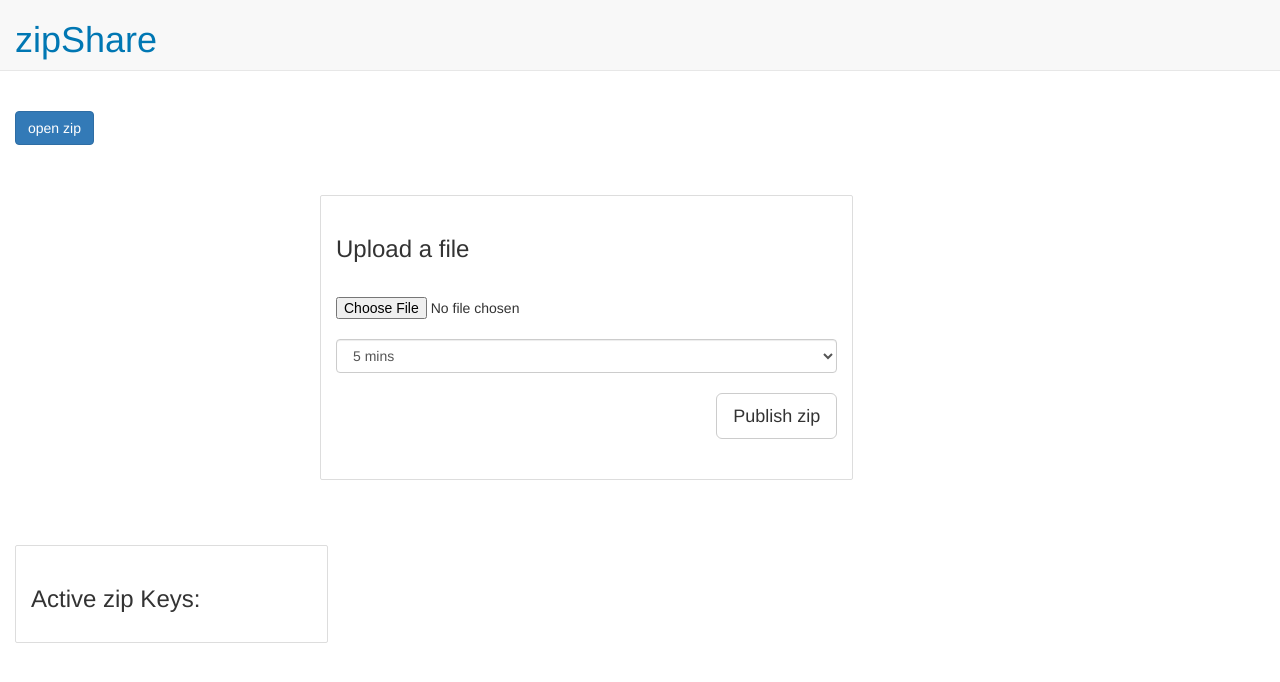
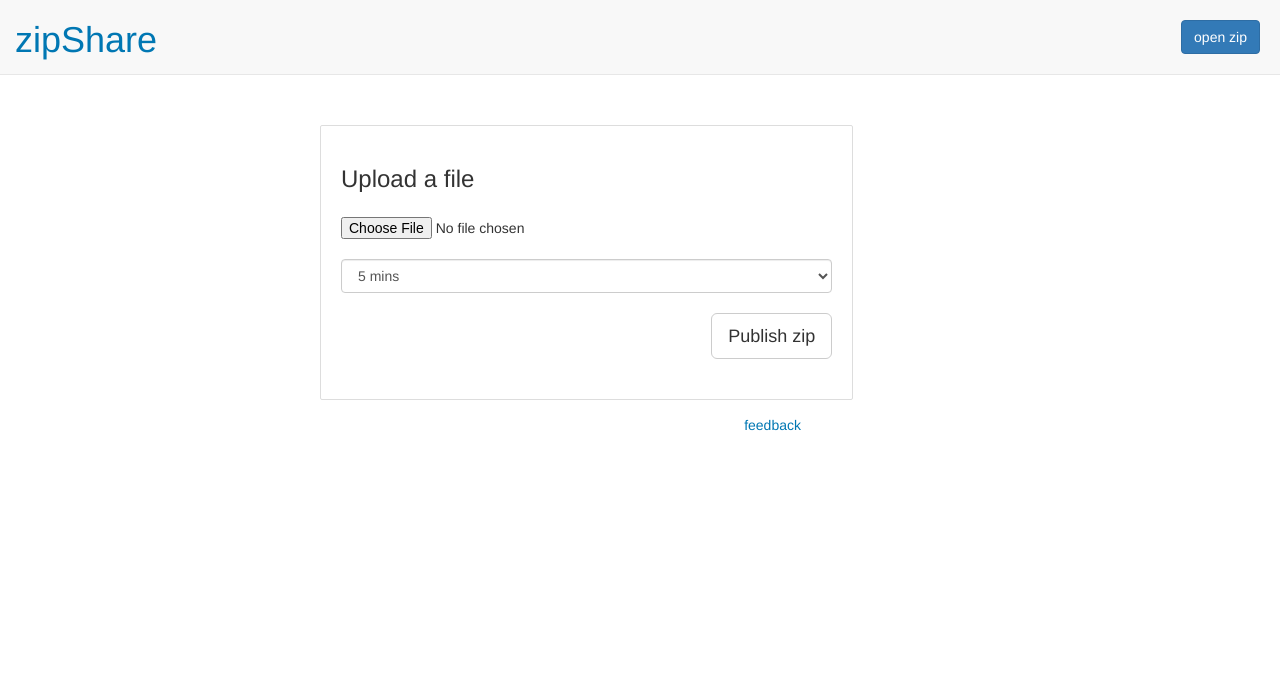
Before and after one commit to andreGarvin/zipShare, a Flask app: template templates/index.html in a window 1280 px wide. Shown: the top 682 px of the page. Run offline with Flask 2, Linux system fonts and the light colour scheme; the template is opened without the code that fills it, so the values that code supplies are empty; some libraries are stand-ins or nearby versions.

Commit message:
made some minor changes to the css file, html file, and unfixed the bug I thought I fixed in the pyhton webserver.py file

```diff
--- a/static/main.css
+++ b/static/main.css
@@ -4,6 +4,10 @@
 
 .navbar h1 {
     color: #0077b3;
+}
+
+.navbar .btn {
+    margin: 20px;
 }
 
 .group {
@@ -18,16 +22,22 @@
     padding: 20px;
 }
 
+.bin input {
+    margin-bottom: 20px;
+    margin-top: 10px
+}
+
+
 .bin .btn {
     margin-top: 20px;
 }
 
-.bin input {
-    margin-bottom: 20px;
-    margin-top: 20px
+div p {
+    color: #0077b3;4
+    cursor: pointer;
 }
 
-
-#app .btn {
+#feedback {
     margin-top: 20px;
+    padding: 12px;
 }
--- a/static/script.js
+++ b/static/script.js
@@ -20,7 +20,10 @@ var app = new Vue({
                 // Send a POST request
                 axios.post('/'+ key)
                     .then(function( resp ) {
-                        console.log( resp );
+                        if ( resp.data.status !== null )
+                            alert( resp.data.msg );
+                        else
+                            window.open( resp.data.msg , '_blank' );
                     });
 
             }
@@ -31,12 +34,8 @@ var app = new Vue({
             // Send a POST request
             axios.post({
                 method: 'post',
-                url: '/feedback?key=' + app.feedback.key + '&msg=' + app.feedback.msg,
+                url: '/feedback?msg=' + app.feedback.msg,
             });
-        },
-
-        show_feedbox: function() {
-            return this.seen = !( this.seen );
         }
     }
 });
--- a/templates/index.html
+++ b/templates/index.html
@@ -2,8 +2,54 @@
 <html>
     <head>
         <title>zipShare</title>
-        <link rel= "stylesheet" type="text/css" href="{{ url_for('static', filename='main.css') }}" />
         <link rel="stylesheet" href="https://maxcdn.bootstrapcdn.com/bootstrap/3.3.7/css/bootstrap.min.css" integrity="sha384-BVYiiSIFeK1dGmJRAkycuHAHRg32OmUcww7on3RYdg4Va+PmSTsz/K68vbdEjh4u" crossorigin="anonymous" />
+        <!--<link rel= "stylesheet" type="text/css" href="{{ url_for('static', filename='main.css') }}" />-->
+        <style type="text/css">
+            .navbar {
+                margin-bottom: 0px;
+            }
+
+            .navbar h1 {
+                color: #0077b3;
+            }
+
+            .navbar .btn {
+                margin: 20px;
+            }
+
+            .group {
+              margin: 17px;
+            }
+
+            .bin {
+                background-color: #fff;
+                border: 1px solid #ddd;
+                border-radius: 2px;
+                margin-top: 50px;
+                padding: 20px;
+            }
+
+            .bin input {
+                margin-bottom: 20px;
+                margin-top: 10px
+            }
+
+
+            .bin .btn {
+                margin-top: 20px;
+            }
+
+            div p {
+                cursor: pointer;
+                color: #0077b3;
+            }
+
+            #feedback {
+                margin-bottom: 20px;
+                margin-top: 20px;
+                padding: 12px;
+            }
+        </style>
     </head>
     <body>
 
@@ -12,24 +58,18 @@
 
             <!-- navbar -->
             <div class="navbar navbar-default navbar-static-top">
-
-                <!--<div class="col-md-3 col-xs-5 pull-right">
-                    <div class="row group">
-                        <a class='btn btn-default' href="https://www.google.com"> sign up </a>
-                        <a class='lead' href="https://www.google.com">login</a>
-                    </div>
-                </div>-->
-
                 <!-- brand -->
-                <h1 class="col-md-2">zipShare</h1>
+                <h1 class='col-md-3 col-xs-3'>zipShare</h1>
+                <!-- open key button -->
+                <button @click='open_zip' class="btn btn-primary pull-right">open zip</button>
             </div>
 
 
             <div class="container-fluid">
-                <button @click='open_zip' class="btn btn-primary">open zip</button>
 
                 <div class="row">
-                        <form action='/' class="bin col-md-5 col-xs-9 form-group col-md-offset-3 col-xs-offset-2" method='post'>
+
+                    <form action='/' enctype="multipart/form-data" class="bin col-md-5 col-xs-9 form-group col-md-offset-3 col-xs-offset-2" method='POST'>
                         <label for="inputFile">
                             <h3>Upload a file</h3>
                         </label>
@@ -45,23 +85,15 @@
                         </select>
 
                         <input type="submit" class='btn btn-default pull-right btn-lg' value="Publish zip" />
+                    </form>
+                    <div class='col-xs-12 col-md-12'>
+                        <p @click='seen = !( seen )' class="col-md-offset-7 col-xs-offset-7">
+                            feedback
+                        </p>
                     </div>
 
-                        {% if resp.len != 0 %}
-                            <div class="bin col-md-3 col-xs-3">
-                                <h3> Active zip Keys: </h3>
-                                {% for k in resp.activeKeys %}
-                                    <p>
-                                        <a href="https://my-projects-andregarvin.c9users.io/{{ k.file_key }}" class="lead"> {{ k.file_key }} </a>
-                                    </p>
-                                {% endfor %}
-                            </div>
-                        {% endif %}
-
-                        <!--<p @clikc='show_feedbox' class='col-xs-offset-10 col-md-offset-7'>feedback</p>-->
-
-                        <div v-if='seen' style='margin-top: 20px; padding: 12px' class="bin col-xs-7 col-md-4 col-xs-offset-3 col-md-offset-7">
-                            <button type="button" class="close" aria-label="Close"><span aria-hidden="true">&times;</span></button>
+                    <div id='feedback' v-if='seen' class="bin col-xs-7 col-md-4 col-xs-offset-3 col-md-offset-7">
+                        <button @click='seen = false' type="button" class="close" aria-label="Close"><span aria-hidden="true">&times;</span></button>
 
                         <h3 class='text-center'>feedback</h3>
 
--- a/webserver.py
+++ b/webserver.py
@@ -1,47 +1,35 @@
-# server
-from flask import Flask, request, render_template, jsonify, send_file
-
-# time stamp
-from time import gmtime, strftime
-
-# random moduel
-from random import randint
-
-# upload and download
-from io import BytesIO
-
-# josn moduel
-import json
-
-# operating system
-import os
-
+from flask import Flask, request, render_template, jsonify, send_file # server
+from time import gmtime, strftime       # time stamp
+from random import randint              # random moduel
+from io import BytesIO                  # upload and download
+import os                               # operating system
 
 # start app
 app = Flask(__name__)
 
-
+# this is 'fake db'
 db = {
-    # active kyes being used
-  'activeKeys': {
-      'count': 0,
-      'keys': []
-  },
-  'db-route': '/route/db/admin?p=f$BTN7@1',
-  'word_bank': [ 'pillow', 'house', 'cat', 'key', 'dogs', 'umbrella', 'brother', 'car', 'spider', 'kill', 'code', 'snap', 'sister', 'paper', 'gutair', 'icon', 'tree', 'leaf', 'master', 'bird', 'phone', 'bottle', 'snake', 'bot', 'teeth', 'bite', 'data', 'react', 'cover', 'coat', 'goat', 'disc', 'vinyl', 'book', 'wallet', 'computer', 'cards', 'bob', 'baby', 'mario', 'classroom' ]
+    'activeKeys': {    # active kyes being used
+        'count': 0,
+        'keys': []
+    },
+    'feedback': [],
+    'word_bank': [ 'pillow', 'house', 'cat', 'key', 'dogs', 'umbrella', 'brother', 'car', 'spider', 'kill', 'code', 'snap', 'sister', 'paper', 'gutair', 'icon', 'tree', 'leaf', 'master', 'bird', 'phone', 'bottle', 'snake', 'bot', 'teeth', 'bite', 'data', 'react', 'cover', 'coat', 'goat', 'disc', 'vinyl', 'book', 'wallet', 'computer', 'cards', 'bob', 'baby', 'mario', 'classroom' ]
 }
 
 
-
+# upload and homepage route
 @app.route('/', methods=['GET', 'POST'])
 def home():
 
-
+    # if it is a post method
     if request.method == 'POST':
 
+        # uploaded file data
         file = request.files['inputFile']
-        content = file.read()
+        content = file.read()   # reads the file content
 
+        # file object/dictionary
         POST_data = {
             'end_time': request.form.get('time')[0:1],
             'file_name': file.filename,
@@ -49,88 +37,93 @@ def home():
             'file_size': len( content ),
             'file_key': db['word_bank'][randint(0, len( db['word_bank'] )  - 1 )],
             'date': strftime("%a, %d %b %Y %H:%M", gmtime()),
-            'feedback': []
         }
 
+        # checkd to see if the file_key is not in use or been assigned
+        for j in db['activeKeys']['keys']:
+        # if the file key that was assigned is in use then reasign the file_key
+            while j['file_key'] == POST_data['file_key']:
 
-        for j in db['activeKeys']['keys']:
-            while j['file_key'] == POST_data['file_key']:
                 POST_data['file_key'] = db['word_bank'][randint(0, len( db['word_bank'] )  - 1 )]
 
+        # incremnt to number active keys
+        # and appened the new key into active key
         db['activeKeys']['count'] += 1
         db['activeKeys']['keys'].append( POST_data )
 
+        # then redirect the user to the download page
         return render_template('download.html', resp={ 'file_name': POST_data['file_name'], 'file_size': len( content ), 'date': POST_data['date'], 'file_key': POST_data['file_key'] })
 
+    # if the user just makes a get metjod send the homepage
     return render_template('index.html', resp={ 'activeKeys': db['activeKeys']['keys'], 'len': db['activeKeys']['count'] })
 
 
-
+# displaying the down;oad html page
 @app.route('/<key>', methods=['GET', 'POST'])
 def GETdoc( key ):
 
+    # the use makes a post request
     if request.method == 'POST':
 
+        # send them back the jsn url route to the route it is on
         for i in db['activeKeys']['keys']:
 
             if i['file_key'].lower() == key.lower():
 
                 return jsonify({ 'msg': '/' + key.lower(), 'status': True })
 
+        # else they enter a 'bad key' then send this error msg
         return jsonify({ 'msg': 'Key not found or is expired.', 'status': None })
 
 
+    # if the user makes a get request
     elif request.method == 'GET':
 
+        # then redirects the user to the download page
         for i in db['activeKeys']['keys']:
+            # goes through each key
 
             if i['file_key'].lower() == key.lower():
-
+                # if the key matches of the file they wish to download
+                # then redirect the to the download page
                 return render_template('download.html', resp={ 'file_name': i['file_name'], 'file_size': i['file_size'], 'date': i['date'], 'file_key': key.lower() })
-
+        # else returns  back  a error messg in json format
         return jsonify({ 'msg': 'Key-file is not active anymore or does not exist.', 'status': False })
 
+
+# download route
 @app.route('/download')
 def download():
 
+    # the key
     req_file = request.args.get('k')
 
+    # go through each key to find the downloadable file
     for i in db['activeKeys']['keys']:
 
+        # i fpound it starts to download
         if i['file_key'] == req_file:
 
             return send_file( BytesIO( i['content'] ), attachment_filename=i['file_name'], as_attachment=True )
 
+    # else it returns back a json error meg
     return jsonify({ 'msg': 'error', 'status': None })
 
 
-
-@app.route('/feedback/<key>', methods=['POST'])
+# feedback route
+@app.route('/feedback', methods=['POST'])
 def feedback( key ):
 
+    # the msg f the feedback
     msg = request.args.get('msg')
 
-    for k in db['activeKeys']['keys']:
+    # appends the feeback msg
+    db['feedback'].append(msg)
 
-        if k['file_key'] == key:
-
-            k['feedback'].append(msg)
-
-            print '\n', k['feedback'], '\n'
-
-            return jsonify({ 'msg': msg, 'status': True })
-
-    return jsonify({ 'msg': 'messge was not stored', 'status': False })
-
-@app.route('/db')
-def admin():
-    ak = request.args.get('k')
-
-    if ak == os.environ['admin_key']:
-        return jsonify( db )
-    else:
-         return jsonify({ 'error': 'invalid', 'status': None })
+    # then retuns back of the msg and the status in json format
+    return jsonify({ 'msg': msg, 'status': True })
 
 
+# starts the webserver
 if __name__ == '__main__':
     app.run(host=os.getenv('IP', '0.0.0.0'), port=int(os.getenv('PORT', 8080)),debug=True)
```
Also changed, not shown: templates/download.html (+47 -1 lines). Lines whose indentation alone changed are shown as unchanged.
